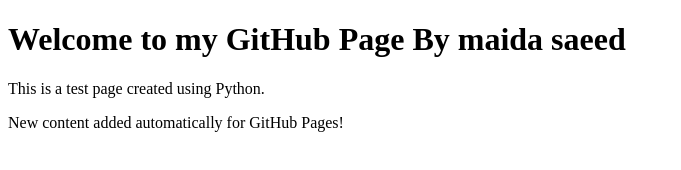
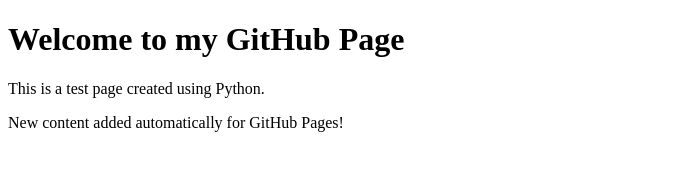
Before and after one commit to maidasaeed-33/portfolio-new, a plain HTML site: page index.html in a window 1280 px wide. Shown: the whole page, without its empty margins (0-681 px from the left). Drawn offline with Linux system fonts and the light colour scheme.

Commit message:
Sync index.html from main branch to GitHub Pages

```diff
--- a/index.html
+++ b/index.html
@@ -4,7 +4,7 @@
     <title>My GitHub Page</title>
 </head>
 <body>
-    <h1>Welcome to my GitHub Page By maida saeed</h1>
+    <h1>Welcome to my GitHub Page</h1>
     <p>This is a test page created using Python.</p>
 
     <!-- Updated by Flask App -->
```
